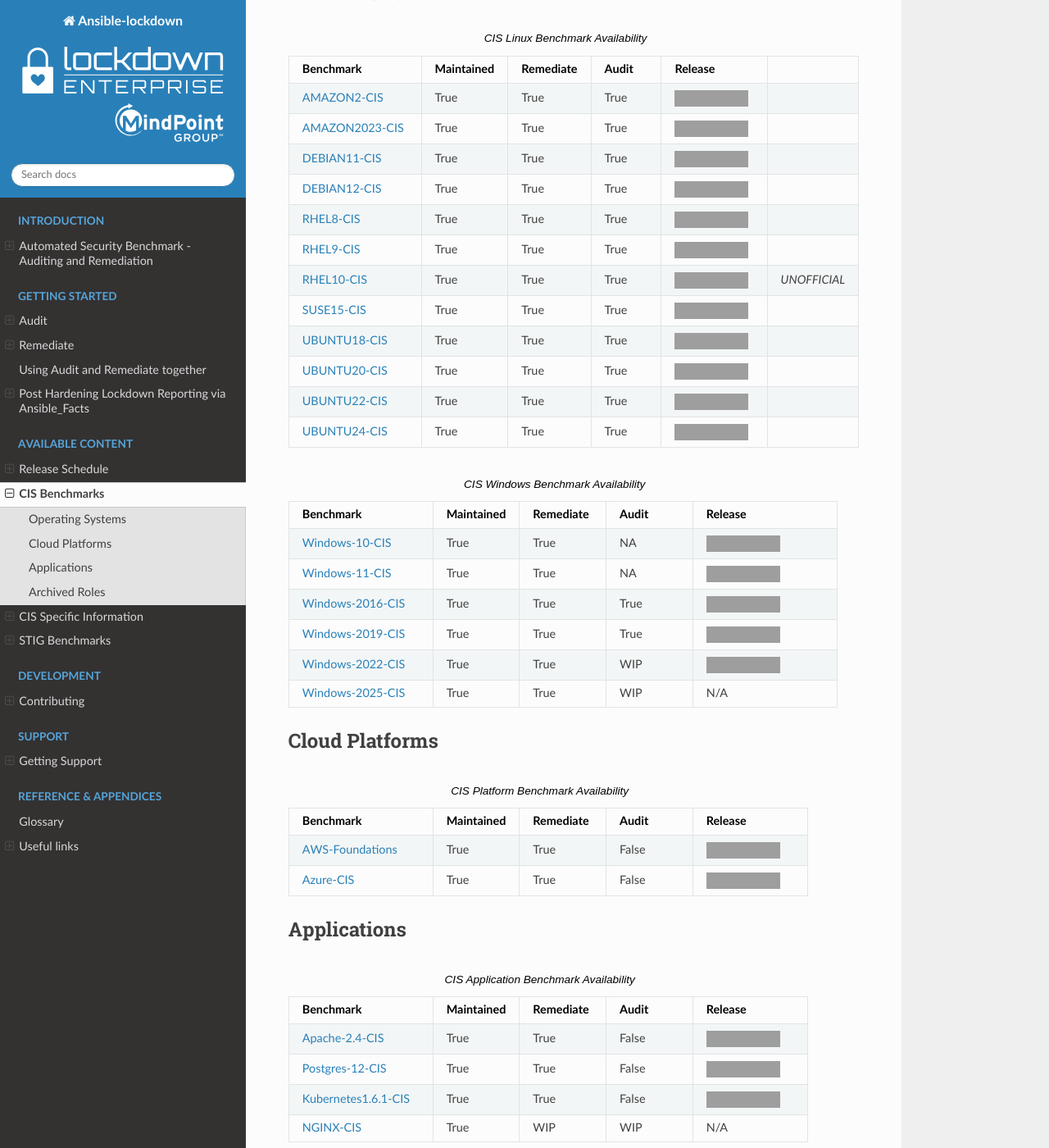
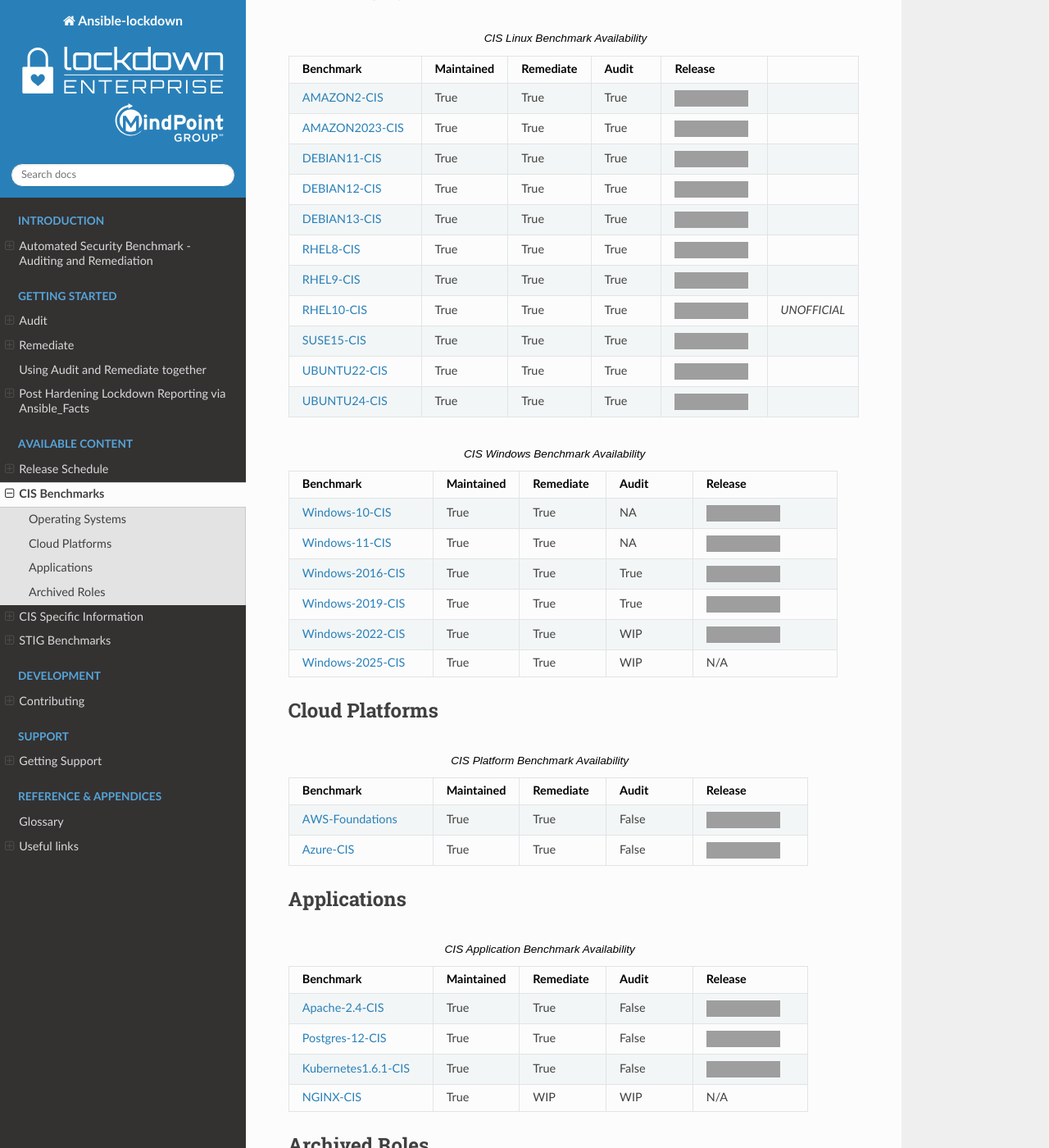
Before and after one commit to ansible-lockdown/MPG-AL-READTHEDOCS, a Sphinx documentation site: the page built from docs/source/CIS/CIS_table.rst, in a window 1280 px wide and 1400 px high, scrolled down 290 px. Shown: the whole window at 82% size. Built offline with Sphinx 7.4.7 and the Read the Docs theme 3.1.0, drawn with Linux system fonts in a browser that asks for light colours; some of the changed text lies outside the part shown; grey boxes are pictures that could not be loaded.

Commit message:
Update CIS table with DEB13 and Archieve UB18+20
Signed-off-by: Frederick Witty <frederick.witty@gotyto.com>

```diff
--- a/docs/source/CIS/CIS_table.rst
+++ b/docs/source/CIS/CIS_table.rst
@@ -12,12 +12,11 @@
    "AMAZON2023-CIS_", "True", "True", "True", ".. image:: https://img.shields.io/github/v/release/ansible-lockdown/AMAZON2023-CIS?style=plastic"
    "DEBIAN11-CIS_", "True", "True", "True", ".. image:: https://img.shields.io/github/v/release/ansible-lockdown/DEBIAN11-CIS?style=plastic"
    "DEBIAN12-CIS_", "True", "True", "True", ".. image:: https://img.shields.io/github/v/release/ansible-lockdown/DEBIAN12-CIS?style=plastic"
+   "DEBIAN13-CIS_", "True", "True", "True", ".. image:: https://img.shields.io/github/v/release/ansible-lockdown/DEBIAN13-CIS?style=plastic"
    "RHEL8-CIS_", "True", "True", "True", ".. image:: https://img.shields.io/github/v/release/ansible-lockdown/RHEL8-CIS?style=plastic"
    "RHEL9-CIS_", "True", "True", "True", ".. image::  https://img.shields.io/github/v/release/ansible-lockdown/RHEL9-CIS?style=plastic"
    "RHEL10-CIS_", "True", "True", "True", ".. image::  https://img.shields.io/github/v/release/ansible-lockdown/RHEL10-CIS?style=plastic", *UNOFFICIAL*
    "SUSE15-CIS_", "True", "True", "True", ".. image::  https://img.shields.io/github/v/release/ansible-lockdown/SUSE15-CIS?style=plastic"
-   "UBUNTU18-CIS_", "True", "True", "True", ".. image:: https://img.shields.io/github/v/release/ansible-lockdown/UBUNTU18-CIS?style=plastic"
-   "UBUNTU20-CIS_", "True", "True", "True", ".. image:: https://img.shields.io/github/v/release/ansible-lockdown/UBUNTU20-CIS?style=plastic"
    "UBUNTU22-CIS_", "True", "True", "True", ".. image:: https://img.shields.io/github/v/release/ansible-lockdown/UBUNTU22-CIS?style=plastic"
    "UBUNTU24-CIS_", "True", "True", "True", ".. image:: https://img.shields.io/github/v/release/ansible-lockdown/UBUNTU24-CIS?style=plastic"
 
@@ -62,11 +61,14 @@
    :widths: 25, 15, 15, 15, 20
 
    "RHEL7-CIS_", "False", "False", "False", ".. image:: https://img.shields.io/github/v/release/ansible-lockdown/RHEL7-CIS?style=plastic"
+   "UBUNTU18-CIS_", "False", "False", "True", ".. image:: https://img.shields.io/github/v/release/ansible-lockdown/UBUNTU18-CIS?style=plastic"
+   "UBUNTU20-CIS_", "False", "False", "True", ".. image:: https://img.shields.io/github/v/release/ansible-lockdown/UBUNTU20-CIS?style=plastic"
 
 .. _AMAZON2-CIS: https://github.com/ansible-lockdown/AMAZON2-CIS
 .. _AMAZON2023-CIS: https://github.com/ansible-lockdown/AMAZON2023-CIS
 .. _DEBIAN11-CIS: https://github.com/ansible-lockdown/DEBIAN11-CIS
 .. _DEBIAN12-CIS: https://github.com/ansible-lockdown/DEBIAN12-CIS
+.. _DEBIAN13-CIS: https://github.com/ansible-lockdown/DEBIAN13-CIS
 .. _RHEL7-CIS: https://github.com/ansible-lockdown/RHEL7-CIS
 .. _RHEL8-CIS: https://github.com/ansible-lockdown/RHEL8-CIS
 .. _RHEL9-CIS: https://github.com/ansible-lockdown/RHEL9-CIS
```
